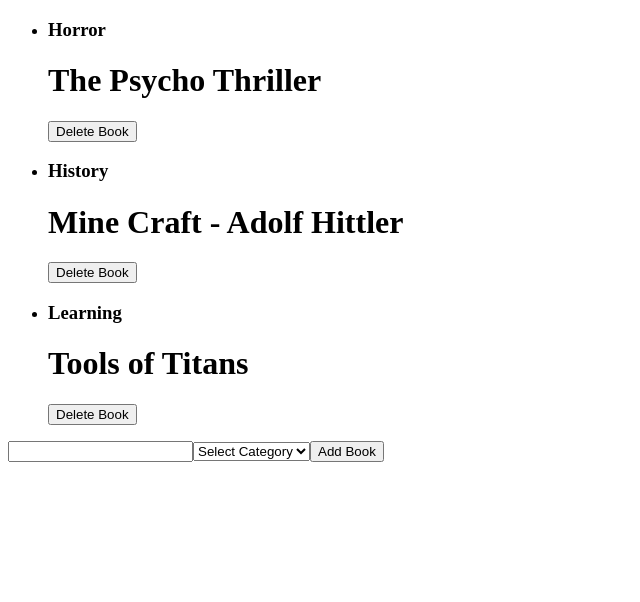
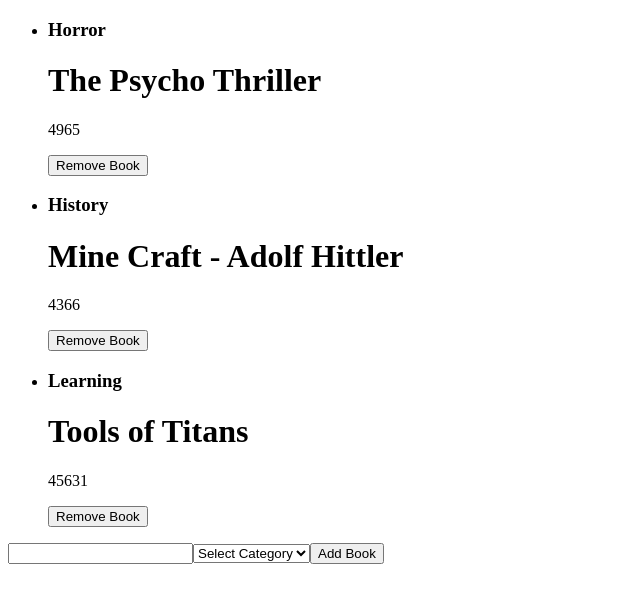
Before and after one commit to canriquez/redux-bookstore, a React (Create React App) app: page / in a window 1280 px wide. Shown: the top 602 px of the page, without its empty margins (0-640 px from the left). Built offline with nearby package versions, Linux system fonts and the light colour scheme.

Commit message:
add handleRemoveBook() method to dispach the remove book action to the store

```diff
--- a/src/components/Book.js
+++ b/src/components/Book.js
@@ -2,25 +2,27 @@
 import { PropTypes } from 'prop-types';
 
 const Book = ({
-  category,
-  title,
+  book,
+  handleRemoveBook
 }) => (
 
     <li>
       <div>
-      <h3>{category}</h3>
-      <h1>{title}</h1>
+        <h3>{book.category}</h3>
+        <h1>{book.title}</h1>
+        <p>{book.id}</p>
       </div>
       <div>
-      <button type="button">Delete Book</button>
+        <button type="button" onClick={() => handleRemoveBook(book)}>Remove Book</button>
       </div>
     </li>
 
   );
 
 Book.propTypes = {
-  category: PropTypes.string.isRequired,
-  title: PropTypes.string.isRequired,
+  /*   category: PropTypes.string.isRequired,
+    title: PropTypes.string.isRequired, */
+  book: PropTypes.object.isRequired
 };
 
 export default Book;
--- a/src/containers/BooksForm.js
+++ b/src/containers/BooksForm.js
@@ -44,7 +44,7 @@
   handleSubmit(e) {
     e.preventDefault();
     const { onSubmitCreateBook } = this.props;
-    if (this.state.title === '' || this.state.category === '') { return }
+    if (this.state.title === '' || this.state.category === 'Select Category') { return }
     console.log('Valid Submit hit')
     setTimeout(() => { console.log(this.state) }, 200);
 
@@ -83,7 +83,4 @@
 }
 
 
-export default connect(
-  null,
-  mapDispatchToProps
-)(BooksForm);
+export default connect(null, mapDispatchToProps)(BooksForm);
--- a/src/containers/BooksList.js
+++ b/src/containers/BooksList.js
@@ -1,15 +1,25 @@
 import React from 'react';
 import { connect } from 'react-redux';
 import Book from '../components/Book';
+import { removeBook } from '../actions/index'
 
 const mapStateToProps = state => ({
   state,
 });
 
-const mapDispatchToProps = () => ({});
+const mapDispatchToProps = (dispach) => {
+  return {
+    handleRemoveBook: (book) => {
+      dispach(removeBook(book))
+    }
+  }
+}
 
+/* const mapDispatchToProps = () => ({});
+ */
 const renderList = ({
   state,
+  handleRemoveBook
 }) => (
     <div>
       <ul>
@@ -17,8 +27,10 @@
           state.books.map(book => (
             <Book
               key={book.id}
+              id={book.id}
               // eslint-disable-next-line react/jsx-props-no-spreading
-                        {...book}
+              book={book}
+              handleRemoveBook={handleRemoveBook}
             />
           ))
         }
```
Lines whose indentation alone changed are shown as unchanged.
